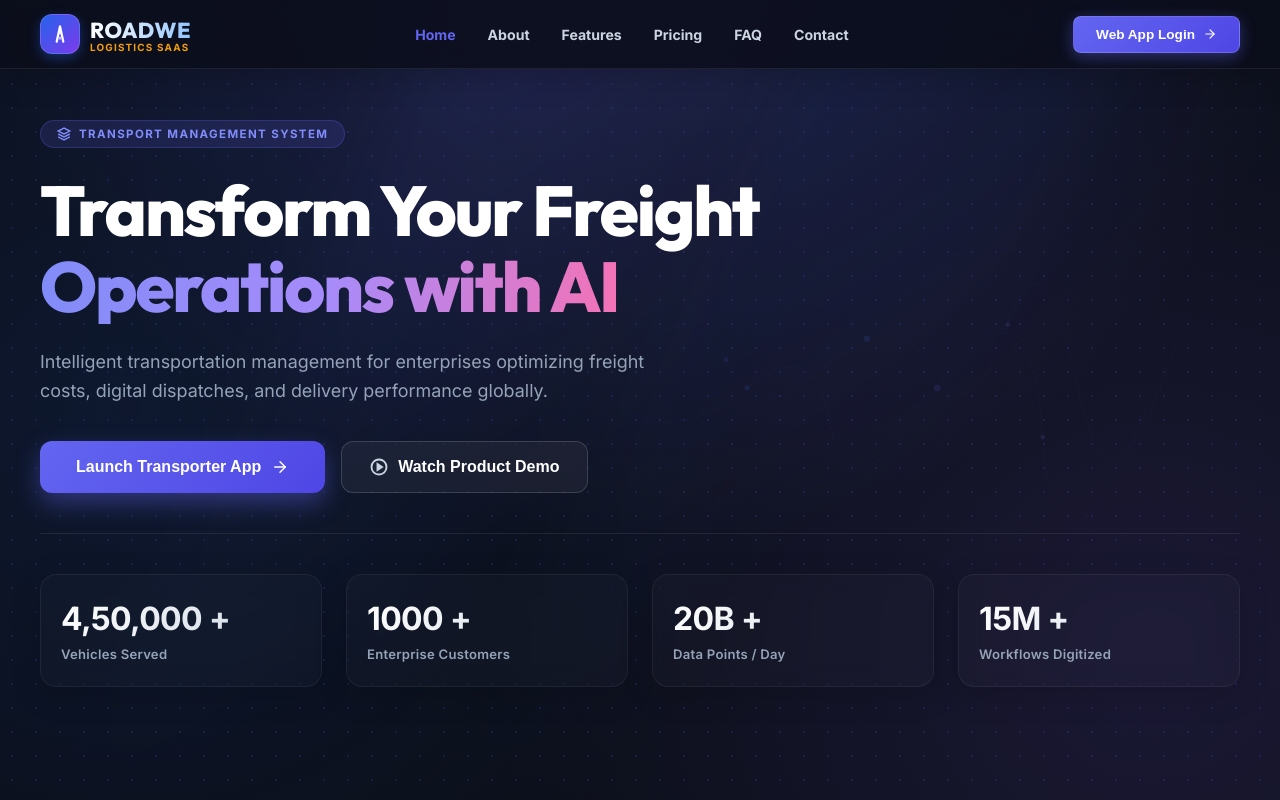
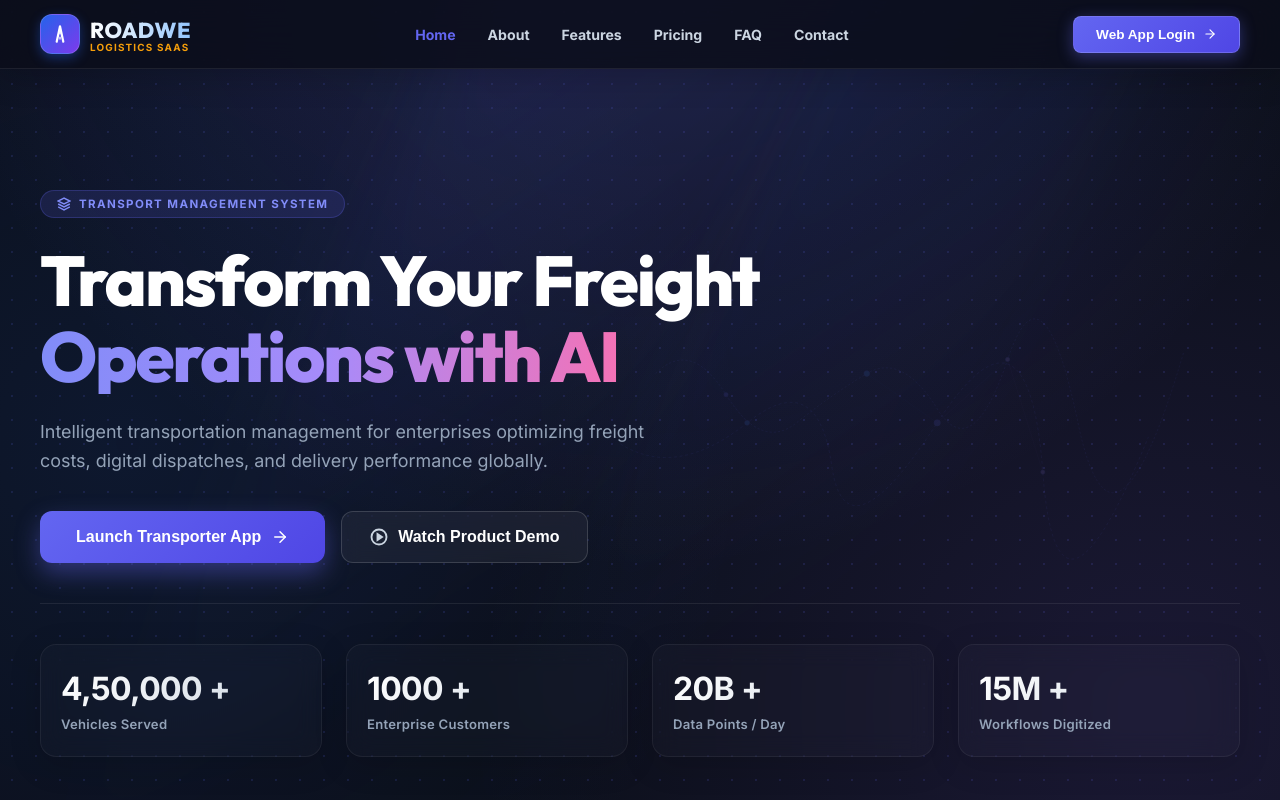
Before and after one commit to RahilGiri/Roadwe, a React (Vite) app in the folder frontend/: page / in a window 1280 px wide. Shown: the top 800 px of the page. Built offline with nearby package versions, Linux system fonts and the light colour scheme.

Commit message:
style: increase LandingPage hero top padding to compensate for fixed header

```diff
--- a/frontend/src/pages/LandingPage.jsx
+++ b/frontend/src/pages/LandingPage.jsx
@@ -331,7 +331,7 @@
 
       {/* 2. FLEETX-STYLE PREMIUM DARK HERO SECTION */}
       <section id="home" style={{
-        padding: '120px 24px 130px 24px',
+        padding: '190px 24px 130px 24px',
         position: 'relative',
         zIndex: 1,
         backgroundColor: '#0b0f19',
```
